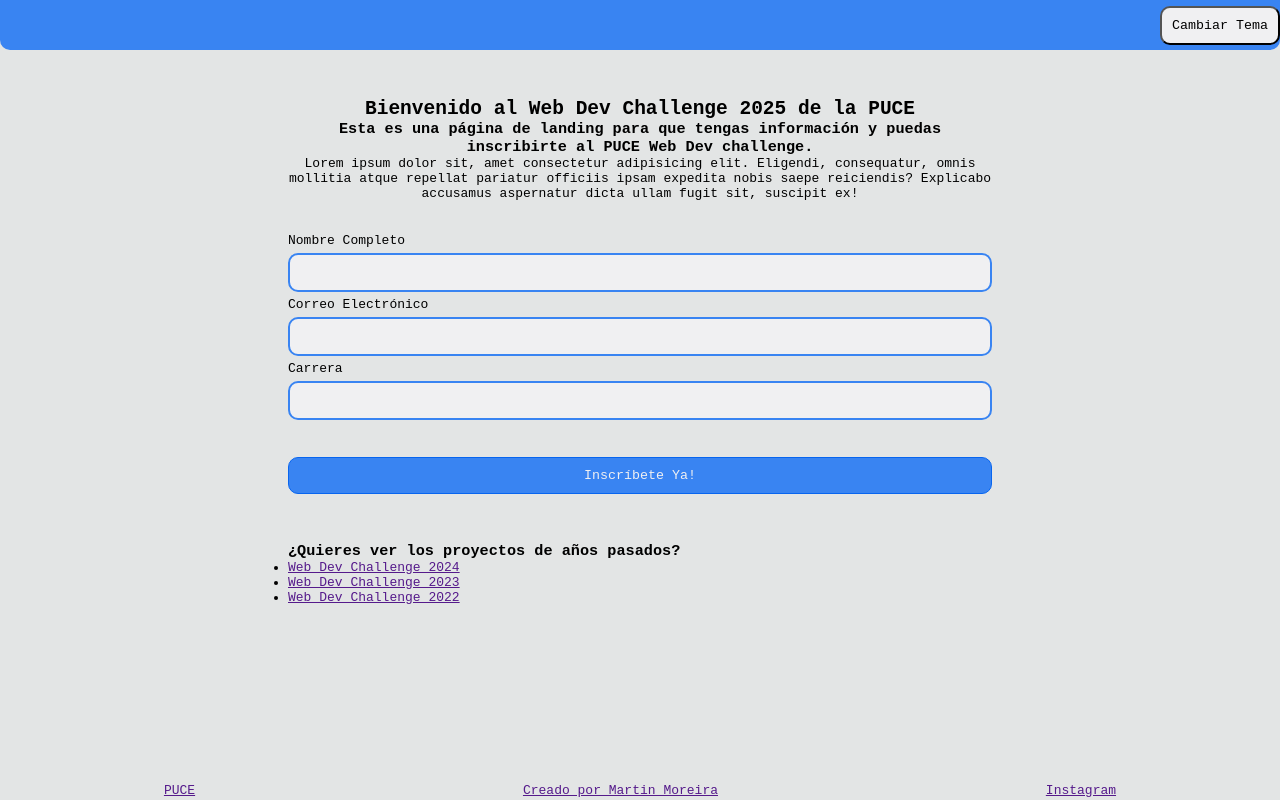
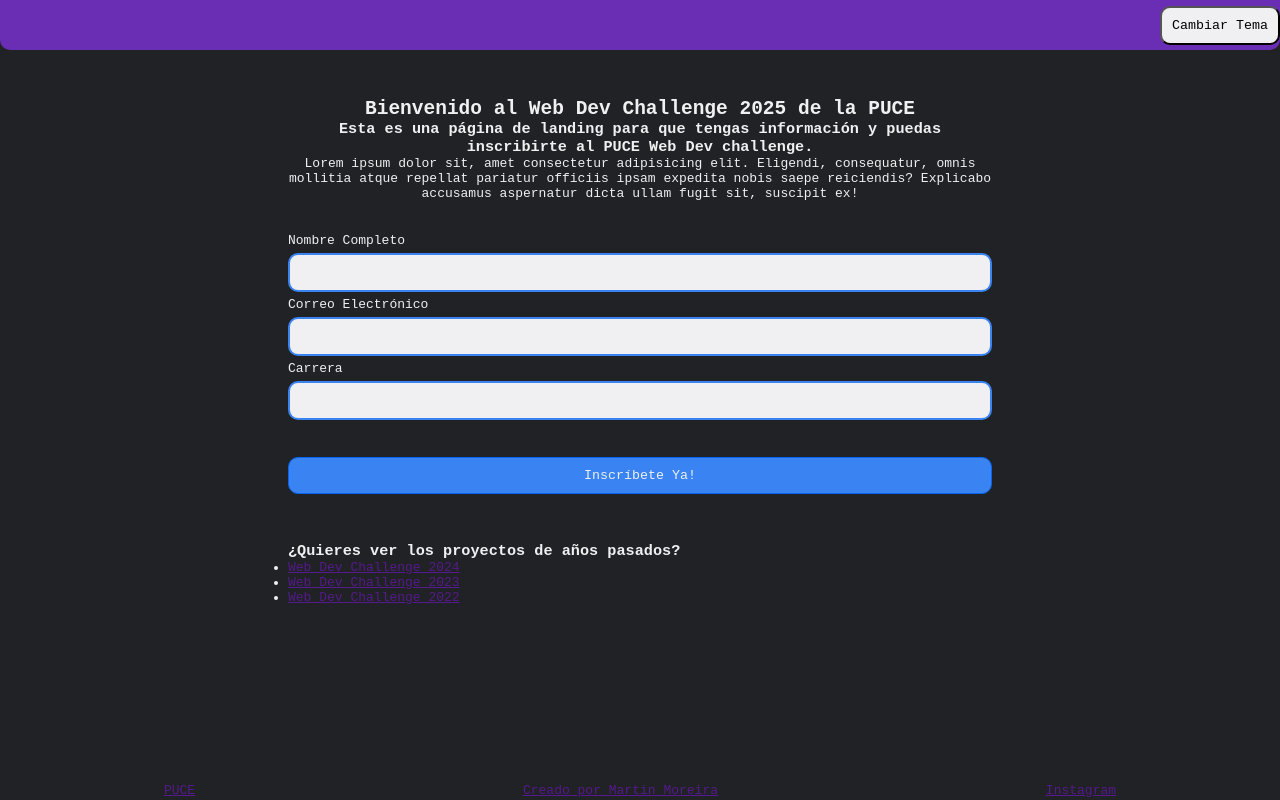
Before and after one commit to mimoreirac/parcial-1-dw-mimoreirac, a plain HTML site: page index.html in a window 1280 px wide. Both pictures are taken after a click on the button "Cambiar Tema". Drawn offline with Linux system fonts and the light colour scheme; no server answers.

Commit message:
Add dark mode

```diff
--- a/index.html
+++ b/index.html
@@ -7,7 +7,7 @@
     <link rel="stylesheet" href="style.css" />
   </head>
   <body>
-    <header>
+    <header id="mainHeader">
       <a href="#">
         <img src="" alt="" class="logo-puce" />
       </a>
--- a/script.js
+++ b/script.js
@@ -28,3 +28,8 @@ fetch("https://randomuser.me/api/?results=5")
       cardContainer.appendChild(userCard);
     });
   });
+
+themeToggle.addEventListener("click", () => {
+    document.body.classList.add("dark-mode");
+    document.getElementById("mainHeader").classList.add("dark-mode");
+})
```
